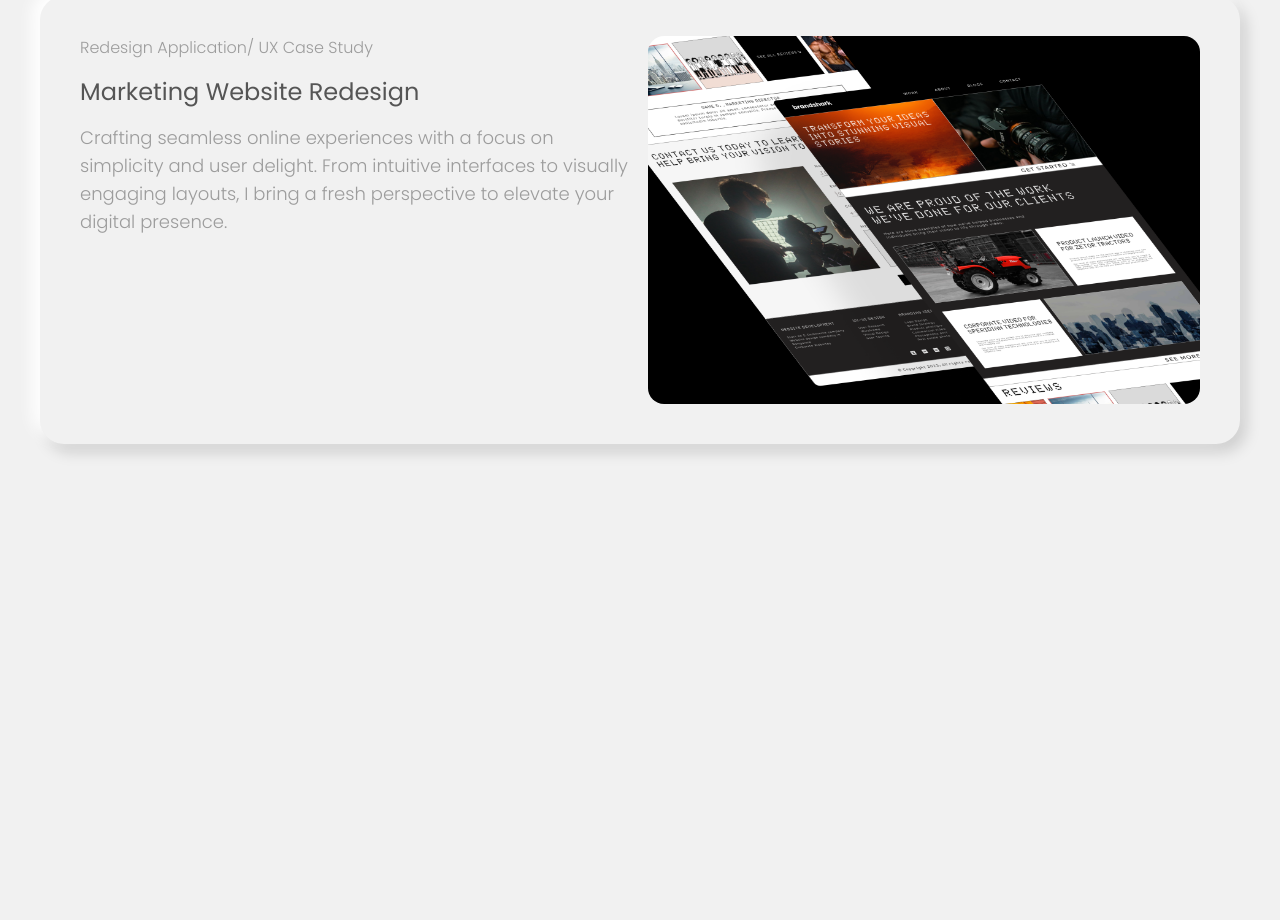
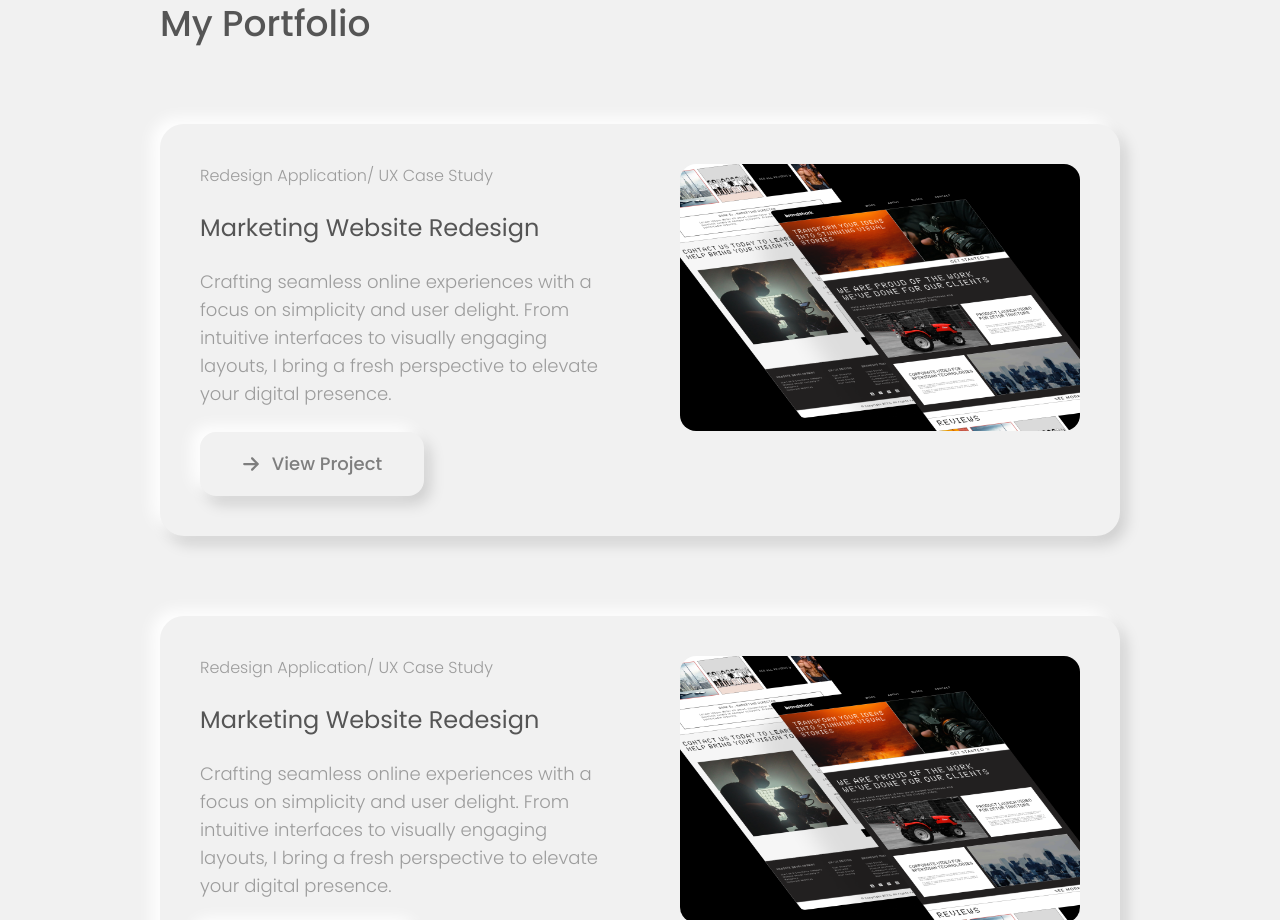
Before and after one commit to maliknajeeb113/Designer-Portfolio, a React (Vite) app: page / in a window 1280 px wide. Shown: the part 1880-2800 px from the top of the page. Before the commit the page ends 2388 px from the top, so only its background shows below. Built offline with nearby package versions, Linux system fonts and the light colour scheme.

Commit message:
add: title image add: contact email div

```diff
--- a/index.html
+++ b/index.html
@@ -2,7 +2,7 @@
 <html lang="en">
   <head>
     <meta charset="UTF-8" />
-    <!-- <link rel="icon" type="image/svg+xml" href="/vite.svg" /> -->
+    <link rel="icon" type="image/svg+xml" href="/src/assets/Avni.png" />
     <meta name="viewport" content="width=device-width, initial-scale=1.0" />
     <title>Avni Garg</title>
   </head>
--- a/src/components/Body.jsx
+++ b/src/components/Body.jsx
@@ -1,7 +1,8 @@
 import hero from "../assets/hero.jpeg";
-import brandshark_hero from "../assets/Brandshark_title.png"
+import brandshark_hero from "../assets/Brandshark_title.png";
 import { PiHandWaving, PiDeviceMobileLight, PiNotebook } from "react-icons/pi";
 import { BsLaptop } from "react-icons/bs";
+import { TbMailFilled } from "react-icons/tb";
 
 import {
   FaArrowRight,
@@ -15,19 +16,19 @@ import { Link } from "react-router-dom";
 const Body = () => {
   return (
     <main
-      className="bg-primary w-screen top-[120px] absolute flex flex-col justify-center font-poppins items-center px-6 md:px-10 mx-auto"
+      className="bg-primary w-screen top-[120px] absolute flex flex-col justify-center font-poppins items-center px-6 md:px-[10rem] mx-auto"
       id="body"
     >
       {/* hero section */}
       <div
-        className="container flex flex-col md:flex-row-reverse gap-10 items-center"
+        className="container flex flex-col md:flex-row-reverse gap-10 items-center justify-between"
         id="hero"
       >
         <div id="hero-img" className="flex items-center justify-center">
           <img
             src={hero}
             alt=""
-            className=" border-white border-8 md:border-[12px] rounded-full shadow-neu lg:max-w-xl"
+            className=" border-white border-8 md:border-[12px] rounded-full shadow-neu lg:max-w-xl object-cover"
           />
         </div>
         <div className="flex flex-col gap-6" id="hero-left">
@@ -131,7 +132,10 @@ const Body = () => {
             <PiDeviceMobileLight className="text-4xl text-[rgb(126,126,126)]" />
             <div className="text-2xl">Mobile Design</div>
             <div className="text-[rgb(156,156,156)]  md:text-lg font-thin">
-            Elevating mobile experiences through intuitive interfaces and sleek design. From responsive layouts to user-centric interactions, I specialize in creating engaging and accessible apps for a seamless digital journey.
+              Elevating mobile experiences through intuitive interfaces and
+              sleek design. From responsive layouts to user-centric
+              interactions, I specialize in creating engaging and accessible
+              apps for a seamless digital journey.
             </div>
           </div>
 
@@ -139,40 +143,150 @@ const Body = () => {
             <PiNotebook className="text-4xl text-[rgb(126,126,126)]" />
             <div className="text-2xl">UX Research</div>
             <div className="text-[rgb(156,156,156)]  md:text-lg font-thin">
-            Gaining deep insights through user-centric analysis, my UX research ensures your design meets user needs seamlessly. Uncover the essence of user experience for impactful digital solutions.
+              Gaining deep insights through user-centric analysis, my UX
+              research ensures your design meets user needs seamlessly. Uncover
+              the essence of user experience for impactful digital solutions.
             </div>
           </div>
-
         </div>
       </div>
       {/* my services end */}
 
+      {/* projects start*/}
+      <div className="container flex flex-col my-16 gap-20">
+        <h1 className="text-4xl font-medium">My Portfolio</h1>
 
-      {/* projects start*/}
-      <div className="container flex flex-col my-16">
-        <h1 className="text-4xl font-medium pb-16">My Portfolio</h1>
+        {/* project 1 */}
 
         <div className="flex flex-col gap-10" id="cards">
-          <div className="shadow-neu flex flex-col-reverse md:flex-row gap-4 p-10 rounded-3xl justify-between">
-            <div id="project-description" className="flex flex-col gap-4 md:w-1/2">
-            <div className="text-[rgb(156,156,156)] font-thin">Redesign Application/ UX Case Study</div>
+          <div className="shadow-neu flex flex-col md:flex-row-reverse gap-4 md:gap-20 p-6 md:p-10 rounded-3xl justify-between">
+            <div className="md:w-1/2 " id="project-image">
+              <img
+                src={brandshark_hero}
+                className="rounded-2xl w-full object-cover"
+              />
+            </div>
+            <div
+              id="project-description"
+              className="flex flex-col gap-6 md:w-1/2 justify-between"
+            >
+              <div className="flex flex-col gap-6">
+                <div className="text-[rgb(156,156,156)] font-thin">
+                  Redesign Application/ UX Case Study
+                </div>
                 <div className="text-2xl">Marketing Website Redesign</div>
                 <div className="text-[rgb(156,156,156)]  md:text-lg font-thin">
-              Crafting seamless online experiences with a focus on simplicity
-              and user delight. From intuitive interfaces to visually engaging
-              layouts, I bring a fresh perspective to elevate your digital
-              presence.
+                  Crafting seamless online experiences with a focus on
+                  simplicity and user delight. From intuitive interfaces to
+                  visually engaging layouts, I bring a fresh perspective to
+                  elevate your digital presence.
                 </div>
               </div>
-            <div className="md:w-1/2 " id="project-image">
-                <img src={brandshark_hero} className="rounded-2xl w-full object-cover"/>
+              <button
+                className="flex justify-center rounded-2xl active:shadow-neu-i items-center shadow-neu w-56 font-medium text-lg h-16 gap-3 cursor-pointer hover:scale-[1.02] duration-500 text-[rgb(126,126,126)]"
+                id="get-in-touch"
+              >
+                <FaArrowRight />
+                <span>View Project</span>
+              </button>
+            </div>
+          </div>
         </div>
 
+        {/* project 2 */}
+
+        <div className="flex flex-col gap-10" id="cards">
+          <div className="shadow-neu flex flex-col md:flex-row-reverse gap-4 md:gap-20 p-6 md:p-10 rounded-3xl justify-between">
+            <div className="md:w-1/2 " id="project-image">
+              <img
+                src={brandshark_hero}
+                className="rounded-2xl w-full object-cover"
+              />
+            </div>
+            <div
+              id="project-description"
+              className="flex flex-col gap-6 md:w-1/2 justify-between"
+            >
+              <div className="flex flex-col gap-6">
+                <div className="text-[rgb(156,156,156)] font-thin">
+                  Redesign Application/ UX Case Study
+                </div>
+                <div className="text-2xl">Marketing Website Redesign</div>
+                <div className="text-[rgb(156,156,156)]  md:text-lg font-thin">
+                  Crafting seamless online experiences with a focus on
+                  simplicity and user delight. From intuitive interfaces to
+                  visually engaging layouts, I bring a fresh perspective to
+                  elevate your digital presence.
+                </div>
+              </div>
+              <button
+                className="flex justify-center rounded-2xl active:shadow-neu-i items-center shadow-neu w-56 font-medium text-lg h-16 gap-3 cursor-pointer hover:scale-[1.02] duration-500 text-[rgb(126,126,126)]"
+                id="get-in-touch"
+              >
+                <FaArrowRight />
+                <span>View Project</span>
+              </button>
+            </div>
+          </div>
         </div>
 
+        {/* Project 3 */}
+
+        <div className="flex flex-col gap-10" id="cards">
+          <div className="shadow-neu flex flex-col md:flex-row-reverse gap-4 md:gap-20 p-6 md:p-10 rounded-3xl justify-between">
+            <div className="md:w-1/2 " id="project-image">
+              <img
+                src={brandshark_hero}
+                className="rounded-2xl w-full object-cover"
+              />
+            </div>
+            <div
+              id="project-description"
+              className="flex flex-col gap-6 md:w-1/2 justify-between"
+            >
+              <div className="flex flex-col gap-6">
+                <div className="text-[rgb(156,156,156)] font-thin">
+                  Redesign Application/ UX Case Study
+                </div>
+                <div className="text-2xl">Marketing Website Redesign</div>
+                <div className="text-[rgb(156,156,156)]  md:text-lg font-thin">
+                  Crafting seamless online experiences with a focus on
+                  simplicity and user delight. From intuitive interfaces to
+                  visually engaging layouts, I bring a fresh perspective to
+                  elevate your digital presence.
+                </div>
+              </div>
+              <button
+                className="flex justify-center rounded-2xl active:shadow-neu-i items-center shadow-neu w-56 font-medium text-lg h-16 gap-3 cursor-pointer hover:scale-[1.02] duration-500 text-[rgb(126,126,126)]"
+                id="get-in-touch"
+              >
+                <FaArrowRight />
+                <span>View Project</span>
+              </button>
+            </div>
+          </div>
         </div>
       </div>
       {/* projects end */}
+
+      {/* Contact me */}
+
+      <div
+        id="contact"
+        className="container text-2xl md:text-5xl flex flex-col mb-10 md:my-16 shadow-neu rounded-3xl items-center justify-center text-center py-10 md:py-20 px-8 gap-8 font-medium"
+      >
+        <h1>Want to create something awesome? </h1>
+        <h1>Drop me an email.</h1>
+        <button
+          className="flex justify-center rounded-2xl active:shadow-neu-i items-center shadow-neu font-medium text-sm md:text-lg gap-3 cursor-pointer hover:scale-[1.02] duration-500 text-[rgb(126,126,126)] py-4 px-6"
+          id="get-in-touch"
+        >
+          <TbMailFilled />
+          <span>avni.garg.in@gmail.com</span>
+        </button>
+      </div>
+
+      {/* contact me */}
     </main>
   );
 };
--- a/src/components/Navbar.jsx
+++ b/src/components/Navbar.jsx
@@ -10,8 +10,8 @@ const Navbar = () => {
   };
 
   return (
-    <nav className={`${isNavOpen ? "h-screen" : ""} w-screen text-[rgb(85,85,85)] font-poppins fixed top-0 bg-[rgb(241,241,241)] z-10`}>
-      <div className="container flex px-6 md:px-0 md:mx-auto py-4 items-center justify-between">
+    <nav className={`${isNavOpen ? "h-screen" : ""} w-screen text-[rgb(85,85,85)] px-6 md:px-[10rem] font-poppins fixed top-0 bg-[rgb(241,241,241)] z-10`}>
+      <div className="container flex py-4 items-center justify-between">
         <div className="font-medium text-3xl" id="Logo">
           <Link to={"/"}>Avni.</Link>
         </div>
```
Also changed, not shown: src/assets/Avni.png (added), src/assets/Brandshark_title.png. Lines whose indentation alone changed are shown as unchanged.
